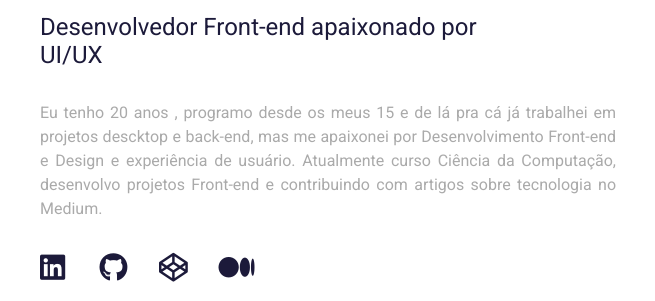
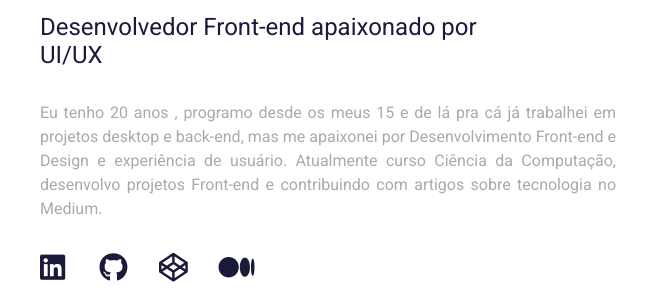
Before and after one commit to danilolmc/Portfolio, a website built with webpack: page src/index.html in a window 1280 px wide. Shown: the part 1049-1350 px from the top of the page, 600-1255 px from the left. Built offline with nearby package versions, Linux system fonts and the light colour scheme.

Commit message:
gerado o build e enviando os arquivos

```diff
--- a/src/index.html
+++ b/src/index.html
@@ -65,7 +65,7 @@
             <h2 data-aos="flip-up">Sobre mim</h2>
             <h1 data-aos="fade-up">Desenvolvedor Front-end apaixonado por UI/UX</h1>
             <p data-aos="fade">Eu tenho 20 anos , programo desde os meus 15 e de lá pra cá já trabalhei em projetos
-                descktop e back-end, mas me
+                desktop e back-end, mas me
                 apaixonei por Desenvolvimento Front-end e Design e experiência de usuário. Atualmente curso Ciência da
                 Computação, desenvolvo projetos Front-end e contribuindo com artigos sobre tecnologia no Medium.</p>
 
```
Also changed, not shown: dist/index.html.
